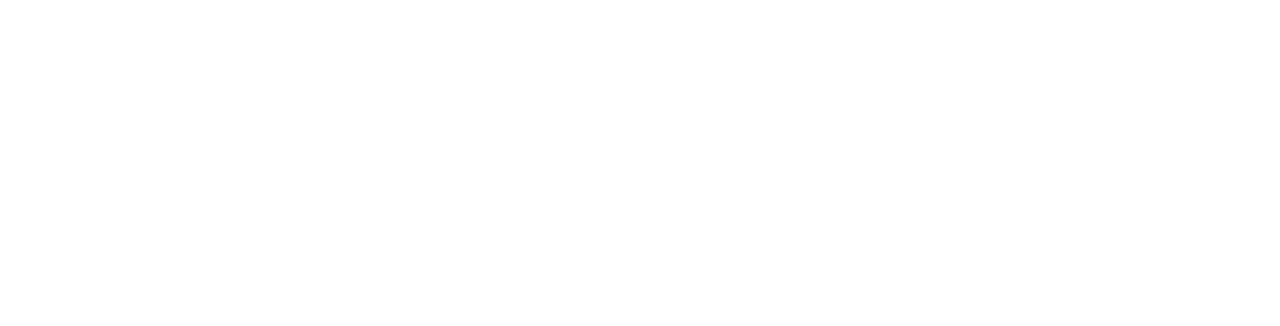
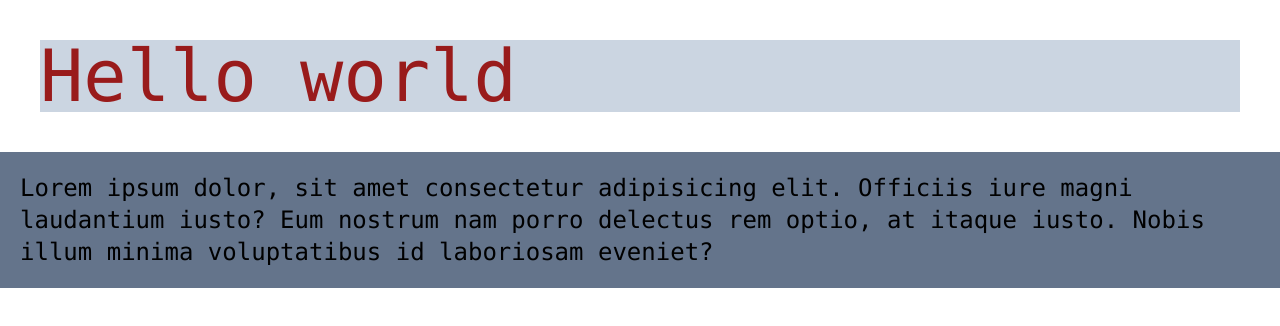
Before and after one commit to TechCharlie0/60DaysOflearningLeapfrog-2024, a plain HTML site: page Day 9/index.html in a window 1280 px wide. Drawn offline with nearby package versions, Linux system fonts and the light colour scheme.

Commit message:
tailwind

```diff
--- a/Day 9/index.html
+++ b/Day 9/index.html
@@ -3,7 +3,18 @@
   <head>
     <meta charset="UTF-8" />
     <meta name="viewport" content="width=device-width, initial-scale=1.0" />
+    <script src="https://cdn.tailwindcss.com"></script>
+
     <title>Day</title>
   </head>
-  <body></body>
+  <body>
+    <h1 class="text-7xl text-red-800 font-mono m-10 bg-slate-300">
+      Hello world
+    </h1>
+    <p class="font-mono p-5 text-2xl bg-slate-500">
+      Lorem ipsum dolor, sit amet consectetur adipisicing elit. Officiis iure
+      magni laudantium iusto? Eum nostrum nam porro delectus rem optio, at
+      itaque iusto. Nobis illum minima voluptatibus id laboriosam eveniet?
+    </p>
+  </body>
 </html>
```
